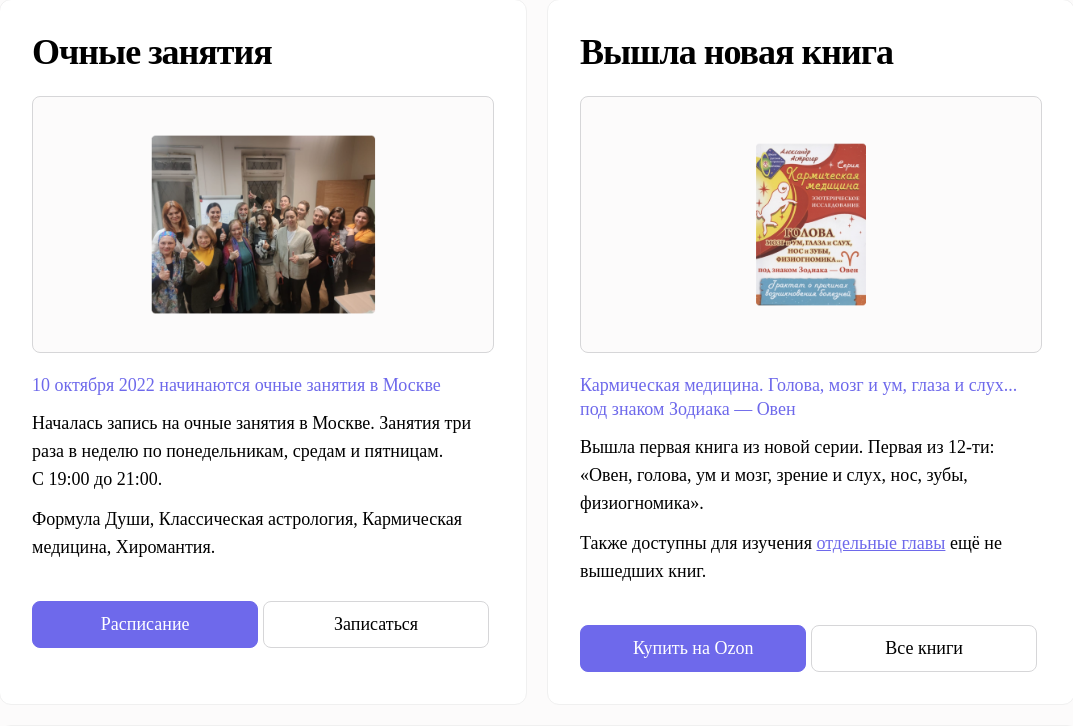
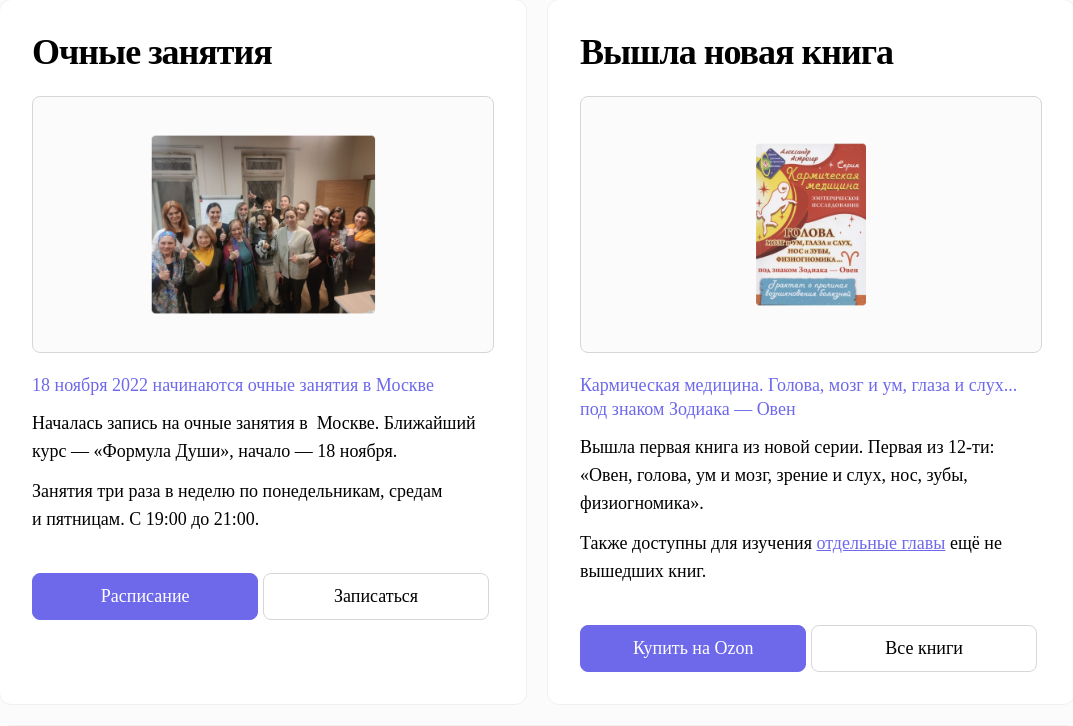
Before and after one commit to mosigo/astrogor, a Flask app: page / in a window 1280 px wide. Shown: the part 251-977 px from the top of the page, without its empty margins (101-1174 px from the left). Run offline with Flask 2, Linux system fonts and the light colour scheme; parts of the project's set-up code (start-up, migrations or seed data) failed here and were passed over; some web fonts are replaced.

Commit message:
Старт занятий осенью 2022 перенесён на 18 ноября.

```diff
--- a/templates/edu.html
+++ b/templates/edu.html
@@ -47,8 +47,7 @@ img.border {
             <div class="w50 left">
                 <div class="text-header">2022</div>
                 <ul>
-                    <li>10 октября – 16 ноября — Формула Души</li>
-                    <li>23 ноября – 23 декабря — Классическая астрология</li>
+                    <li>18 ноября – 23 декабря — Формула Души</li>
                 </ul>
             </div>
             <div class="w50 right">
--- a/templates/index.html
+++ b/templates/index.html
@@ -37,11 +37,12 @@ a.news div.img:hover {
         <div class="img">
             <img src="{{ url_for('static', filename='pic/offline_photo.png') }}"/>
         </div>
-        <div class="text-header">10 октября 2022 начинаются очные занятия в Москве</div>
+        <div class="text-header">18 ноября 2022 начинаются очные занятия в Москве</div>
         <div class="text">
-            <p>Началась запись на&nbsp;очные занятия в&nbsp;Москве. Занятия три раза в&nbsp;неделю по&nbsp;понедельникам,
-                средам и&nbsp;пятницам. С&nbsp;19:00 до&nbsp;21:00.</p>
-            <p>Формула Души, Классическая астрология, Кармическая медицина, Хиромантия.</p>
+            <p>Началась запись на очные занятия в&nbsp Москве. Ближайший курс — «Формула Души»,
+                начало — 18 ноября.</p>
+            <p>Занятия три раза в неделю по&nbsp;понедельникам,
+                средам и пятницам. С 19:00 до 21:00.</p>
         </div>
         <div class="action">
             <a href="/edu#moscow">
```
